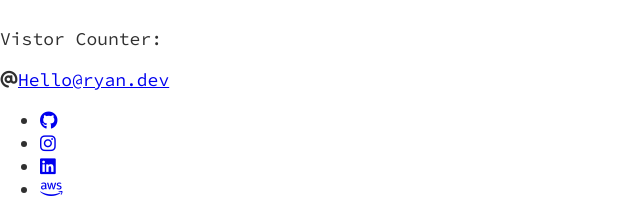
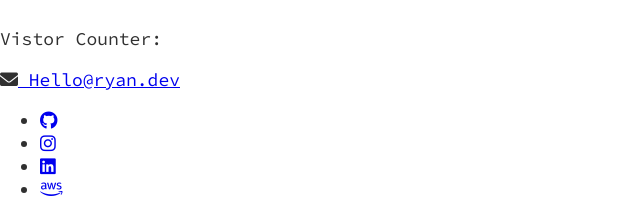
Before and after one commit to klaethecoder/ResumeChallenge, a plain HTML site: page index.html in a window 1280 px wide. Shown: the part 2368-2584 px from the top of the page, 0-640 px from the left. Drawn offline with Linux system fonts and the light colour scheme; no server answers.

Commit message:
Adding small changes

```diff
--- a/index.html
+++ b/index.html
@@ -105,7 +105,7 @@
     <!-- Footer Section -->
     <footer class="footer">
         <p>Vistor Counter: <span id="counter"></span></p>
-        <i class="fa-solid fa-at"></i><a href="#" class="footer_link">Hello@ryan.dev</a>
+        <i class="fa-solid fa-envelope"></i><a href="#" class="footer_link"> Hello@ryan.dev</a>
         <ul class="social_list">
             <li class="social_list_item"><a href="https://github.com/klaethecoder" class="social_list_link"><i class="fa-brands fa-github"></i></a></li>
 
```
